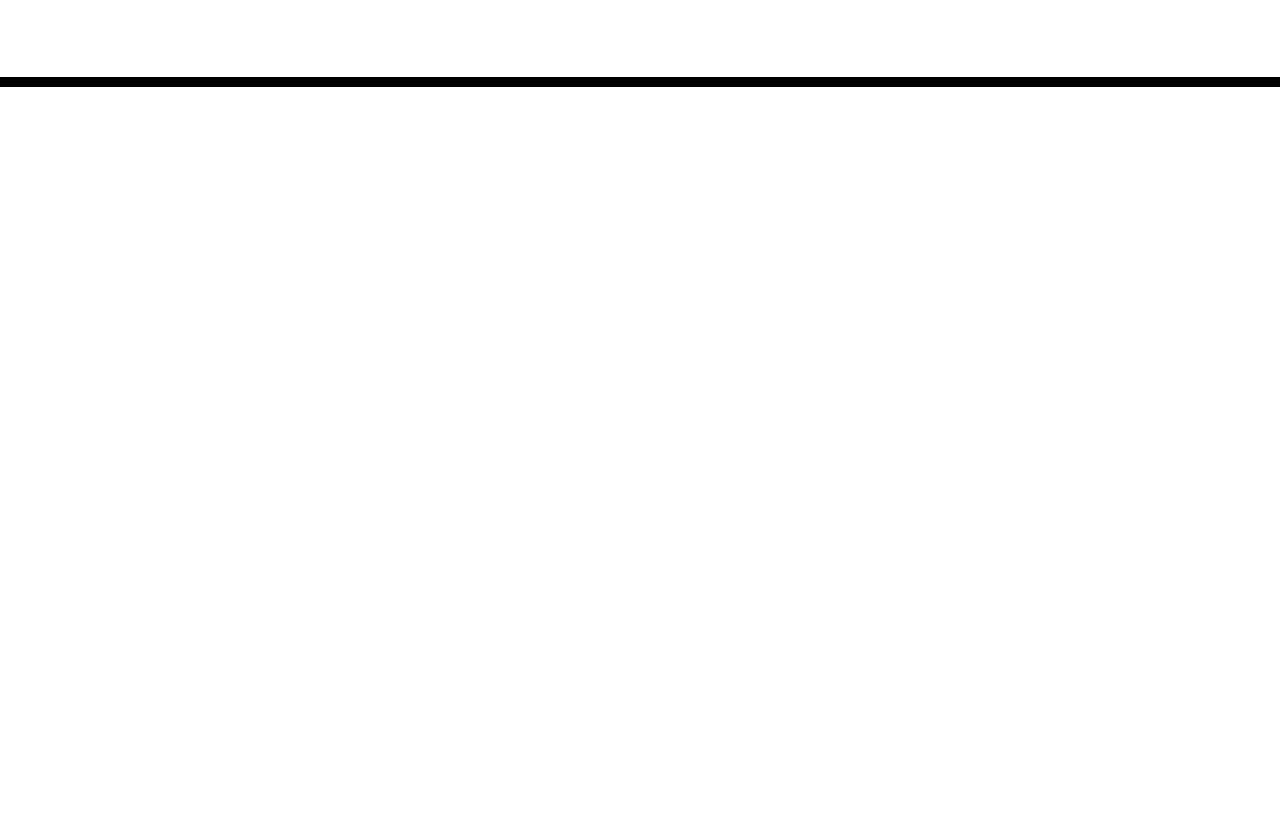
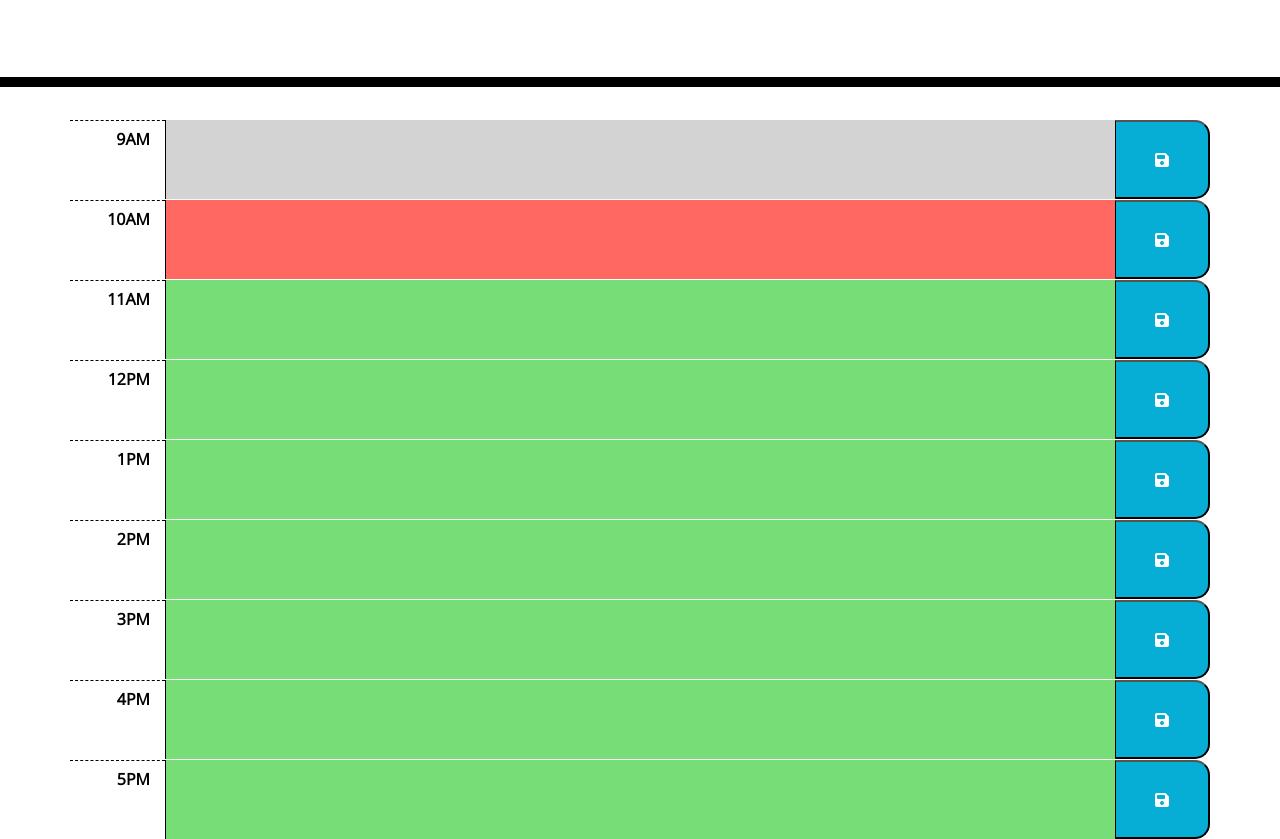
Before and after one commit to TyeStanley/work-day-scheduler, a plain HTML site: page index.html in a window 1280 px wide. Shown: the part 181-1020 px from the top of the page. Before the commit the page ends 800 px from the top, so only its background shows below. Drawn offline with nearby package versions, Linux system fonts and the light colour scheme; files that its build step writes are made by us from their sources.

Commit message:
added hourly rows and js references

```diff
--- a/assets/css/style.css
+++ b/assets/css/style.css
@@ -2,15 +2,17 @@ body {
   font-family: 'Open Sans', sans-serif;
   font-size: 16px;
   line-height: 1;
+  color: black;
 }
 
 textarea{
   background: transparent;
   border: none;
   resize: none;
-  color: #000000;
+  color: black;
   border-left: 1px solid black;
   padding: 10px;
+  font-weight: bold;
 }
 
 .jumbotron {
@@ -33,28 +35,28 @@ textarea{
 .row {
   white-space: pre-wrap;
   height: 80px;
-  border-top: 1px solid white;;
+  border-top: 1px solid white;
+  font-weight: bold;
 }
 
 .hour {
   background-color: #ffffff;
   color: #000000;
   border-top: 1px dashed #000000;
+  padding-top: 10px;
+  text-align: right;
 }
 
 .past {
   background-color: #d3d3d3;
-  color: white;
 }
 
 .present {
   background-color: #ff6961;
-  color: white;
 }
 
 .future {
   background-color: #77dd77;
-  color: white;
 }
 
 .saveBtn {
--- a/assets/js/script.js
+++ b/assets/js/script.js
@@ -0,0 +1,35 @@
+// GIVEN I am using a daily planner to create a schedule
+
+// WHEN I open the planner
+// THEN the current day is displayed at the top of the calendar
+
+// WHEN I scroll down
+// THEN I am presented with time blocks for standard business hours
+
+// WHEN I view the time blocks for that day
+// THEN each time block is color-coded to indicate whether it is in the past, present, or future
+
+// WHEN I click into a time block
+// THEN I can enter an event
+
+// WHEN I click the save button for that time block
+// THEN the text for that event is saved in local storage
+
+// WHEN I refresh the page
+// THEN the saved events persist
+
+// Create References for HTML
+
+let currentDay = document.getElementById('currentDay');
+let eachRow = document.getElementById('eachRow');
+
+let timeSection = document.getElementById('timeSection');
+let textareaSection = document.getElementById('timeSection');
+let btnSection = document.getElementById('btnSection');
+
+
+
+const currentDate = $('#currentDay');
+currentDate.text$());
+
+currentDay.textContent = currentDate;
--- a/index.html
+++ b/index.html
@@ -8,17 +8,12 @@
       rel="stylesheet"
       href="https://stackpath.bootstrapcdn.com/bootstrap/4.3.1/css/bootstrap.min.css"
     />
-    <link
-      rel="stylesheet"
-      href="https://use.fontawesome.com/releases/v5.8.1/css/all.css"
-      integrity="sha384-50oBUHEmvpQ+1lW4y57PTFmhCaXp0ML5d60M1M7uH2+nqUivzIebhndOJK28anvf"
-      crossorigin="anonymous"
-    />
+    <link rel="stylesheet" href="https://cdnjs.cloudflare.com/ajax/libs/font-awesome/6.1.1/css/all.min.css" integrity="sha512-KfkfwYDsLkIlwQp6LFnl8zNdLGxu9YAA1QvwINks4PhcElQSvqcyVLLD9aMhXd13uQjoXtEKNosOWaZqXgel0g==" crossorigin="anonymous" referrerpolicy="no-referrer" />
     <link
       href="https://fonts.googleapis.com/css?family=Open+Sans&display=swap"
       rel="stylesheet"
     />
-    <link rel="stylesheet" href="style.css" />
+    <link rel="stylesheet" href="/assets/css/style.css" />
     <title>Work Day Scheduler</title>
   </head>
 
@@ -26,13 +21,71 @@
     <header class="jumbotron">
       <h1 class="display-3">Work Day Scheduler</h1>
       <p class="lead">A simple calendar app for scheduling your work day</p>
+      <!-- Use this to control current day -->
       <p id="currentDay" class="lead"></p>
     </header>
+
     <div class="container">
       <!-- Timeblocks go here -->
+      <div id="eachRow" class="row">
+          <div id="timeSection" class="col-md-1 hour">9AM</div>
+          <textarea id="textareaSection" class="col-md-10 description past"></textarea>
+          <button id="btnSection" class="col-md-1 saveBtn"><i class="fa-solid fa-floppy-disk"></i></button>
+      </div>
+
+      <div class="row ">
+        <div class="col-md-1 hour">10AM</div>
+        <textarea class="col-md-10 description present"></textarea>
+        <button class="col-md-1 saveBtn"><i class="fa-solid fa-floppy-disk"></i></button>
+      </div>
+
+      <div class="row">
+        <div class="col-md-1 hour ">11AM</div>
+        <textarea class="col-md-10 description future"></textarea>
+        <button class="col-md-1 saveBtn"><i class="fa-solid fa-floppy-disk"></i></button>
+      </div>
+
+      <div class="row">
+        <div class="col-md-1 hour ">12PM</div>
+        <textarea class="col-md-10 description future"></textarea>
+        <button class="col-md-1 saveBtn"><i class="fa-solid fa-floppy-disk"></i></button>
+      </div>
+
+      <div class="row">
+        <div class="col-md-1 hour ">1PM</div>
+        <textarea class="col-md-10 description future"></textarea>
+        <button class="col-md-1 saveBtn"><i class="fa-solid fa-floppy-disk"></i></button>
+      </div>
+
+      <div class="row">
+        <div class="col-md-1 hour ">2PM</div>
+        <textarea class="col-md-10 description future"></textarea>
+        <button class="col-md-1 saveBtn"><i class="fa-solid fa-floppy-disk"></i></button>
+      </div>
+
+      <div class="row">
+        <div class="col-md-1 hour ">3PM</div>
+        <textarea class="col-md-10 description future"></textarea>
+        <button class="col-md-1 saveBtn"><i class="fa-solid fa-floppy-disk"></i></button>
+      </div>
+
+      <div class="row">
+        <div class="col-md-1 hour ">4PM</div>
+        <textarea class="col-md-10 description future"></textarea>
+        <button class="col-md-1 saveBtn"><i class="fa-solid fa-floppy-disk"></i></button>
+      </div>
+
+      <div class="row">
+        <div class="col-md-1 hour ">5PM</div>
+        <textarea class="col-md-10 description future"></textarea>
+        <button class="col-md-1 saveBtn"><i class="fa-solid fa-floppy-disk"></i></button>
+      </div>
+
     </div>
+
 
     <script src="https://code.jquery.com/jquery-3.4.1.min.js"></script>
     <script src="https://cdnjs.cloudflare.com/ajax/libs/moment.js/2.24.0/moment.min.js"></script>
+    <script src="/assets/js/script.js"></script>
   </body>
 </html>
```
Also changed, not shown: assets/images/05-third-party-apis-homework-demo.gif (added).
